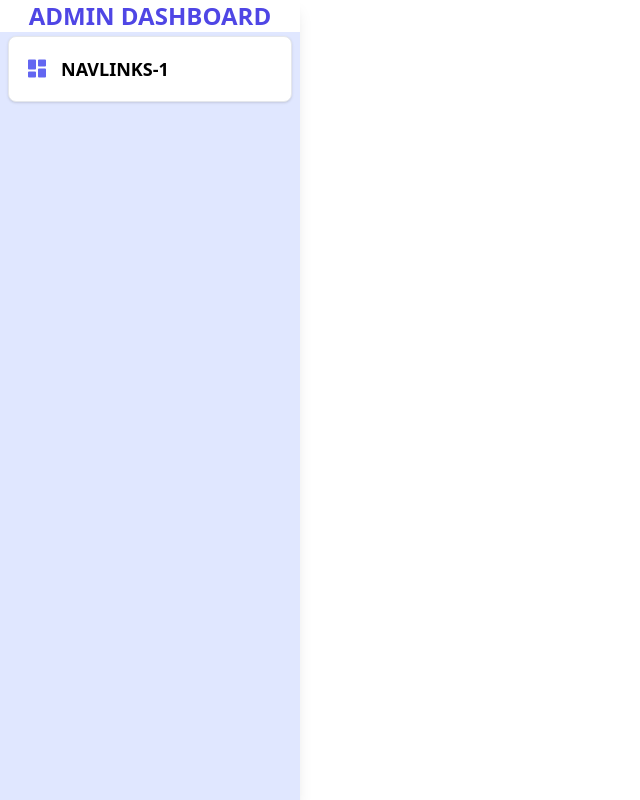
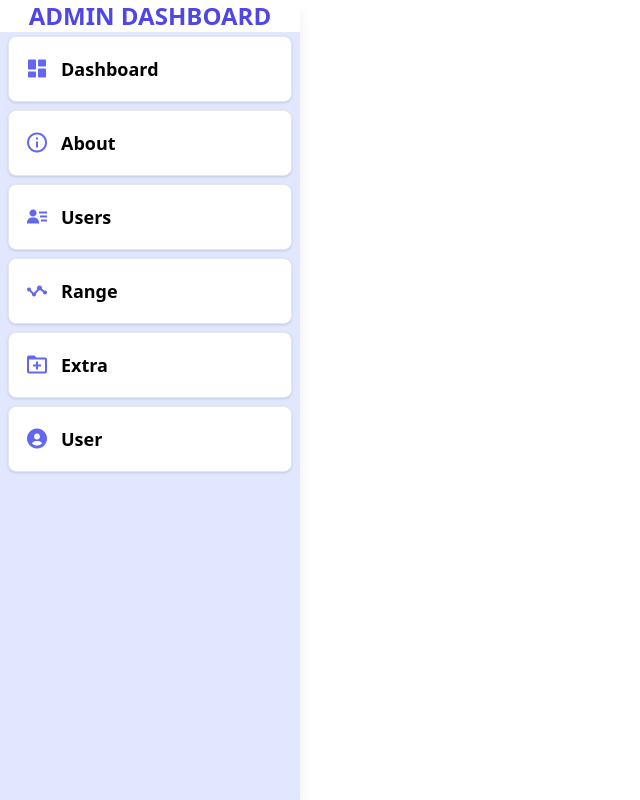
Before and after one commit to abdulazizv/Vue-project, a Vue app: page / in a window 1280 px wide. Shown: the whole page, without its empty margins (0-640 px from the left). Built offline with nearby package versions, Linux system fonts and the light colour scheme.

Commit message:
sidebar being dynamic

```diff
--- a/src/components/Sidebar/Sidebar.vue
+++ b/src/components/Sidebar/Sidebar.vue
@@ -4,10 +4,10 @@
         ADMIN DASHBOARD
       </a>
 
-      <ul class="list">
+      <ul class="list" v-for="item in navlink" :key="item.id">
         <li class="list__item py-1 px-2">
-          <a href="#" class="flex list__item--link min-w-full items-center bg-white p-4 rounded-lg text-lg shadow border hover:bg-indigo-50 duration-300 font-bold">
-            <i class='bx bxs-dashboard text-indigo-500 text-2xl mr-3'></i> <span class="">NAVLINKS-1</span>
+          <a :href="item.link" class="flex list__item--link min-w-full items-center bg-white p-4 rounded-lg text-lg shadow border hover:bg-indigo-50 duration-300 font-bold">
+            <i class='bx  text-indigo-500 text-2xl mr-3' :class="item.icon"></i> <span class="">{{ item.title }}</span>
           </a>
         </li>
       </ul>
@@ -15,9 +15,14 @@
 </template>
 
 <script>
-
+import navLinks from '../../constants/navlinks';
 export default {
-     name:'Sidebar'
+     name:'Sidebar',
+     data() {
+      return {
+        navlink:navLinks
+      }
+     }
 };
 </script>
 
```
